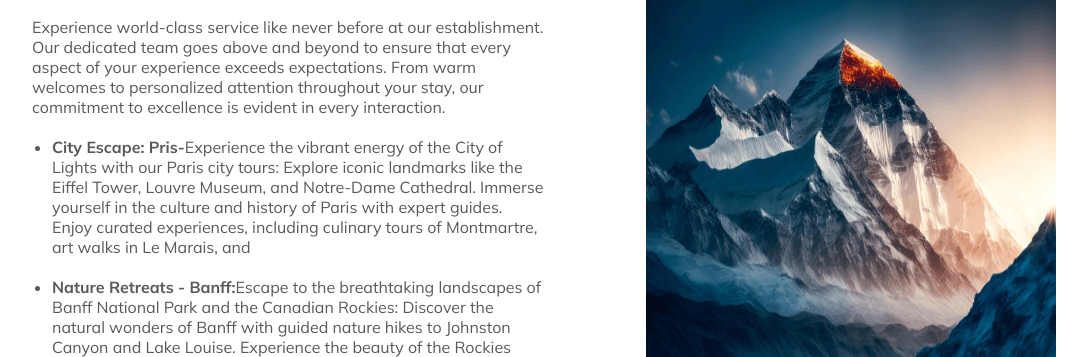
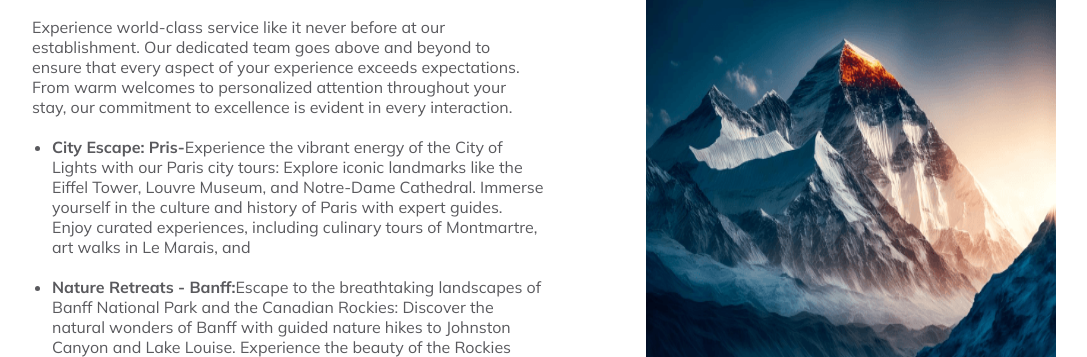
Before and after one commit to MalihaKaisar/Travel-Destination-Website, a plain HTML site: page index.html in a window 1280 px wide. Shown: the part 743-1100 px from the top of the page, without its empty margins (96-1183 px from the left). Drawn offline with Linux system fonts and the light colour scheme.

Commit message:
MAIN PART OF ASSIGNMENT DONE

```diff
--- a/index.html
+++ b/index.html
@@ -45,7 +45,7 @@
             <div class="popular-tour-left-side">
                 <h1>Our Popular Tour</h1>
                 <br>
-                <p>Experience world-class service like never before at our establishment. Our dedicated team goes above and beyond to ensure that every aspect of your experience exceeds expectations. From warm welcomes to personalized attention throughout your stay, our commitment to excellence is evident in every interaction.
+                <p>Experience world-class service like it never before at our establishment. Our dedicated team goes above and beyond to ensure that every aspect of your experience exceeds expectations. From warm welcomes to personalized attention throughout your stay, our commitment to excellence is evident in every interaction.
                     <br>
                     <br>
                     <ul>
```
